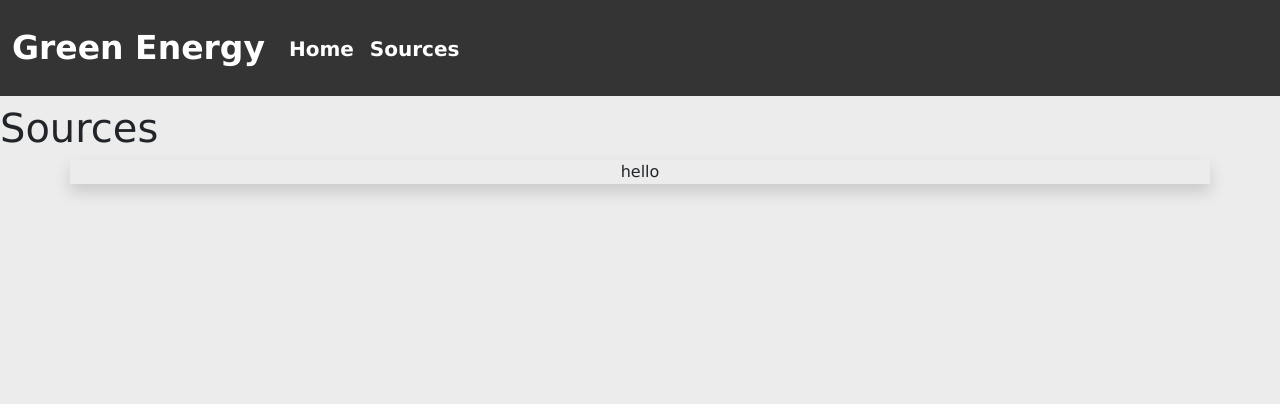
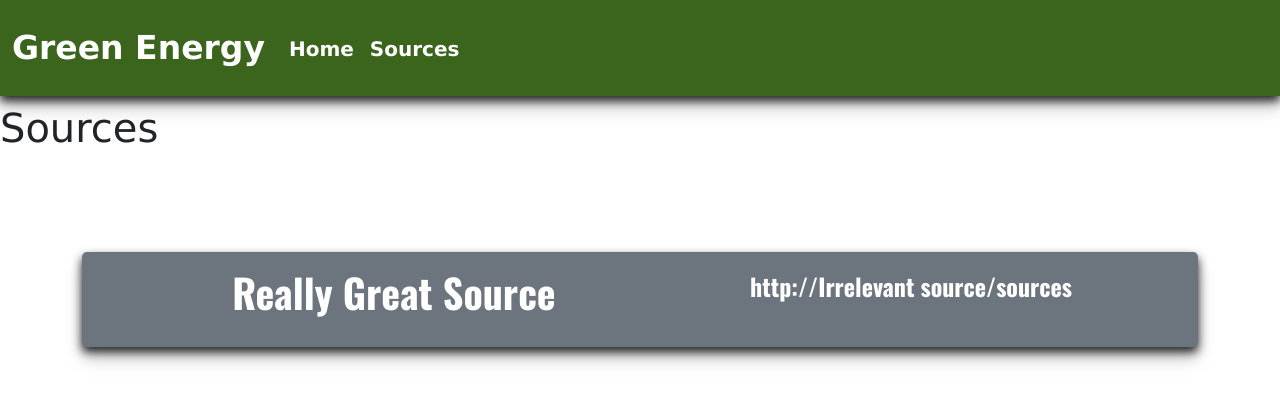
Before and after one commit to OwenMaddox/TSA-Website, a React (Create React App) app: page /sources in a window 1280 px wide. Shown: the top 404 px of the page. Built offline with nearby package versions, Linux system fonts and the light colour scheme.

Commit message:
Full Site Revamp, redid colors and classes

```diff
--- a/src/App.css
+++ b/src/App.css
@@ -1,17 +1,24 @@
+/* Required Classes */
 body {
   font-family: Verdana, Geneva, Tahoma, sans-serif;
-  background-color: rgb(236, 236, 236);
+  background-color: rgb(255, 255, 255);
 }
 .App {
   text-align: center;
 }
 
+/* Custom Classes Below */
+
 /* .colors {
   color: #ffa836; gold
-  color: #90b494; green
-  color: #343434; gray
+  color: rgb(59, 100, 29); green
+  color: #6c757d; gray
   color: rgb(0, 30, 65) blue
 } */
+
+.borderRadiusSm {
+  border-radius: 5px;
+}
 .cardImg {
   width: 20%;
 }
@@ -19,7 +26,8 @@ body {
   margin-top: 100px;
 }
 .cardbg {
-  background-color: white;
+  background-color: rgb(238, 238, 238);
+  border-radius: 5px;
 }
 .solarPanelImg {
   width: 100%;
@@ -28,7 +36,10 @@ body {
   margin-top: 20%;
 }
 .marginTop {
-  margin-top: 10px;
+  margin-top: 15px;
+}
+.marginBottom {
+  margin-bottom: 100px;
 }
 .oswaldfont {
   font-family: "Oswald", sans-serif;
@@ -41,27 +52,30 @@ body {
   font-size: 20px;
   font-weight: 700;
 }
-.bgblue {
-  background-color: rgb(0, 30, 65);
-}
-.txtblue {
-  color: rgb(0, 30, 65);
+.bglightgray {
+  background-color: #6c757d;
 }
 .shadow {
-  box-shadow: 0 4px 8px 0 rgba(0, 0, 0, 0.2), 0 6px 20px 0 rgba(0, 0, 0, 0.19);
+  filter: drop-shadow(0px 5px 5px #2c2c2c);
 }
 .Navbarbg {
-  background-color: #343434;
-  color: white;
+  background-color: rgb(59, 100, 29);
+
+  color: #ffffff;
   text-decoration: none;
 }
 .Navbarbg:hover {
-  background-color: #343434;
   color: rgb(218, 218, 218);
 }
 .navHeight {
   height: 80px;
 }
+
+/*
+
+Dont use or create any classes past this point
+
+ */
 
 .App-logo {
   height: 40vmin;
--- a/src/App.js
+++ b/src/App.js
@@ -2,11 +2,12 @@ import logo from "./logo.svg";
 import "./App.css";
 import { BrowserRouter, Routes, Route } from "react-router-dom";
 import Main from "./Main";
-import Navbar from "./Components/Navbar";
+import Navbar from "./components/Navbar";
 import Sources from "./pages/Sources";
 
 function App() {
   return (
+    <div className="marginBottom">
       <BrowserRouter>
         <Navbar></Navbar>
         <Routes>
@@ -14,6 +15,7 @@ function App() {
           <Route path="/sources" element={<Sources />}></Route>
         </Routes>
       </BrowserRouter>
+    </div>
   );
 }
 
--- a/src/Main.js
+++ b/src/Main.js
@@ -1,17 +1,18 @@
-import Card from "./Components/Card";
+import Card from "./components/Card";
+import Headers from "./components/Headers";
 
 function Main() {
   return (
-    <div>
+    <div className="">
       <div class="text-center shadow">
         <div class="row marginTop">
-          <div class="col bgblue text-white oswaldfont">
+          <div class="col bg-secondary text-white oswaldfont borderRadiusSm">
             <h1 className="title marginLarge fs-1">Green energy and such</h1>
-            <div className="subTitle fs-4">Lorem ipsum dolor sit amet</div>
+            <div className="subTitle fs-4">UHH... YEAH</div>
           </div>
           <div class="col">
             <img
-              className="solarPanelImg bgblue"
+              className="solarPanelImg bgblue borderRadiusSm"
               src="https://www.igfmining.org/wp-content/uploads/2022/10/header-16.png"
               alt="Solar Panels"
             />
@@ -19,24 +20,24 @@ function Main() {
         </div>
       </div>
 
-      <div class="container text-center itemSpacing shadow">
+      <div class="container text-center itemSpacing ">
         <div class="row ">
-          <div class="col oswaldfont txtblue">
-            <h1 className="title  fs-1">Green energy and such</h1>
-            <div className="subTitle fs-4">
-              Lorem ipsum dolor sit amet, consectetur adipiscing elit, sed do
+          <div class="col oswaldfont text-white">
+            <Headers
+              title="Green energy and such"
+              description=" Lorem ipsum dolor sit amet, consectetur adipiscing elit, sed do
               eiusmod tempor incididunt ut labore et dolore magna aliqua. Ut
               enim ad minim veniam, quis nostrud exercitation ullamco laboris
               nisi ut aliquip ex ea commodo consequat. Duis aute irure dolor in
               reprehenderit in voluptate velit esse cillum dolore eu fugiat
               nulla pariatur. Excepteur sint occaecat cupidatat non proident,
-              sunt in culpa qui officia deserunt mollit anim id est laborum.
-            </div>
+              sunt in culpa qui officia deserunt mollit anim id est laborum."
+            ></Headers>
           </div>
         </div>
       </div>
 
-      <div class="container itemSpacing text-center">
+      <div class="container itemSpacing text-center text-white">
         <div class="row">
           <div class="col">
             <Card
--- a/src/components/Card.js
+++ b/src/components/Card.js
@@ -1,9 +1,10 @@
 function Card(props) {
   return (
-    <div className="shadow cardbg">
+    <div className="shadow p-3 mb-5 cardbg bg-secondary">
       <div class="container text-center">
         <div class="row">
           <div class="col">
+            <h1 className="title  fs-1">
               <svg
                 xmlns="http://www.w3.org/2000/svg"
                 width="50"
@@ -14,8 +15,10 @@ function Card(props) {
               >
                 <path d={props.d} />
               </svg>
+              {props.title}
+            </h1>
           </div>
-          <div class="col">{props.description}</div>
+          <div className="col subTitle fs-4">{props.description}</div>
         </div>
       </div>
     </div>
--- /dev/null
+++ b/src/components/Headers.js
@@ -0,0 +1,9 @@
+function Headers(props) {
+  return (
+    <div className="cardbg shadow p-3 mb-5 bg-secondary">
+      <h1 className="title fs-1">{props.title}</h1>
+      <div className="col subTitle fs-4">{props.description}</div>
+    </div>
+  );
+}
+export default Headers;
--- a/src/components/Navbar.js
+++ b/src/components/Navbar.js
@@ -2,7 +2,7 @@ import { Link, Outlet } from "react-router-dom";
 
 function Navbar() {
   return (
-    <nav class="navbar navbar-expand-lg h5 Navbarbg">
+    <nav class="navbar navbar-expand-lg h5 Navbarbg shadow sticky-top">
       <div class="container-fluid">
         <div className="navHeight"></div>
         <div class="navbar-brand Navbarbg title align-middle">Green Energy</div>
--- a/src/pages/Sources.js
+++ b/src/pages/Sources.js
@@ -1,13 +1,18 @@
-import Card from "../Components/Card";
+import Card from "../components/Card";
 
 function Sources() {
   return (
     <div>
       <h1>Sources</h1>
 
-      <div class="container text-center shadow">
-        <div class="row">
-          <div class="col">hello</div>
+      <div class="container text-center itemSpacing ">
+        <div class="row ">
+          <div class="col oswaldfont text-white">
+            <Card
+              title="Really Great Source"
+              description="http://Irrelevant source/sources"
+            ></Card>
+          </div>
         </div>
       </div>
     </div>
```
Lines whose indentation alone changed are shown as unchanged.
